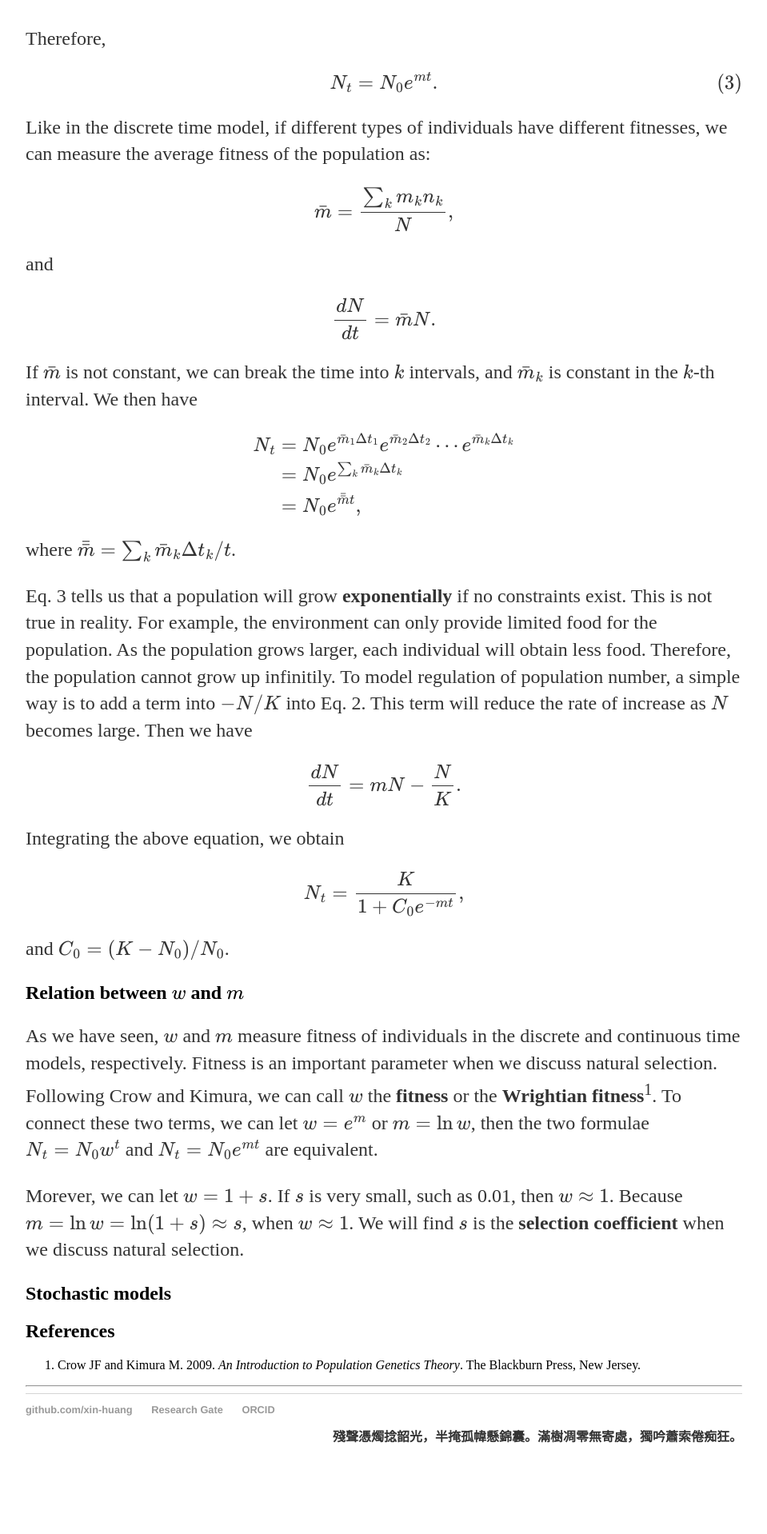
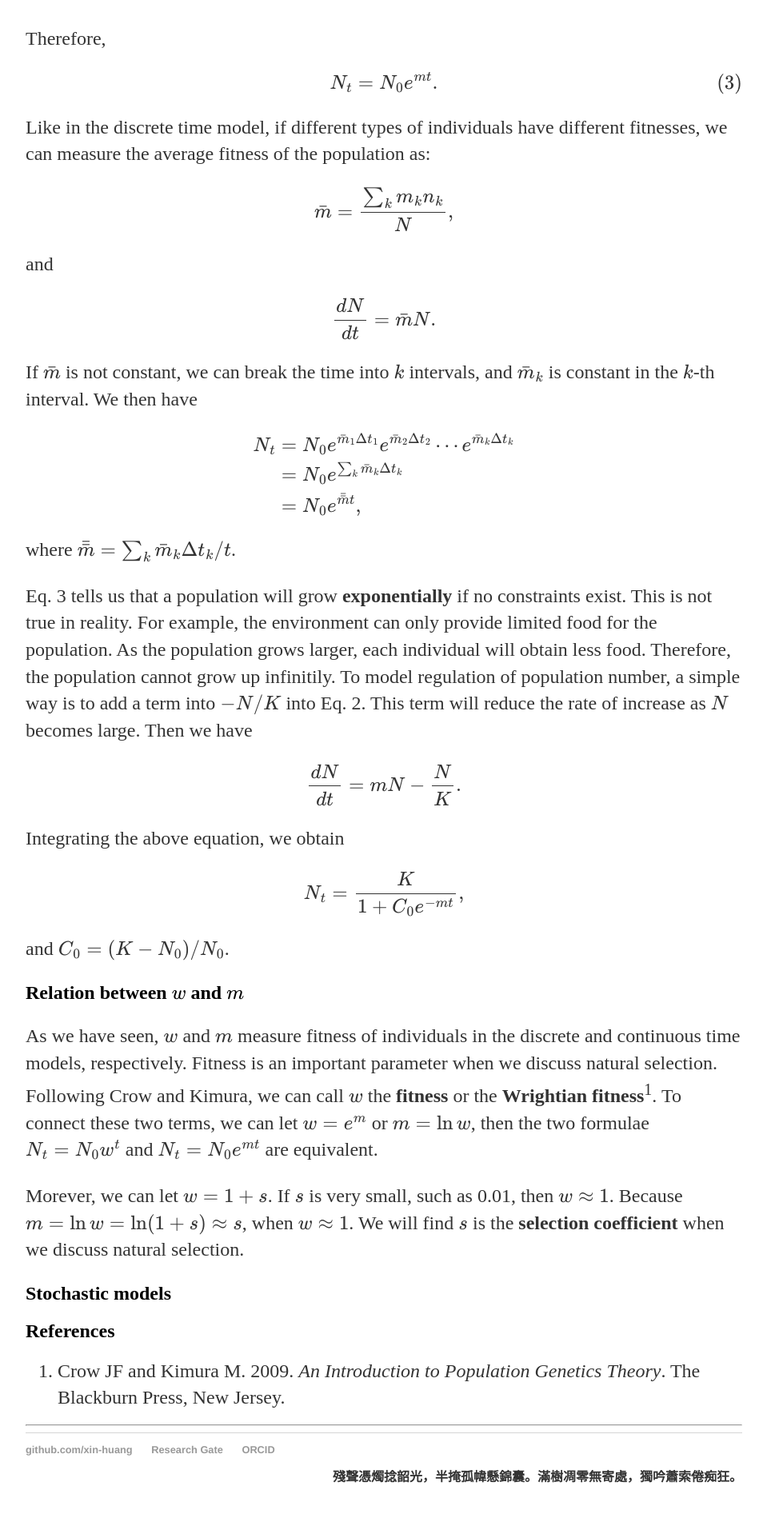
Before and after one commit to xin-huang/xin-huang.github.io, a Jekyll site: the page built from _posts/2017-04-22-population-growth-models.md, in a window 1280 px wide. Shown: the part 2331-4249 px from the top of the page at 80% size, without its empty margins (160-1119 px from the left). Built offline with Jekyll 4.4.1, drawn with Linux system fonts in a browser that asks for light colours; formulas are drawn with MathJax 3; comment, search, counter and statistics services are not loaded; before the commit the page ends 4200 px from its top, so only the background shows below that.

Commit message:
Update css

```diff
--- a/css/main.css
+++ b/css/main.css
@@ -42,6 +42,12 @@ ul.posts li {
     list-style: none;
 }
 
+ol li {
+    font-size: 1.5em;
+    line-height: 1.4em;
+    color: #333;
+}
+
 .center-image
 {
     margin: 0 auto;
```
